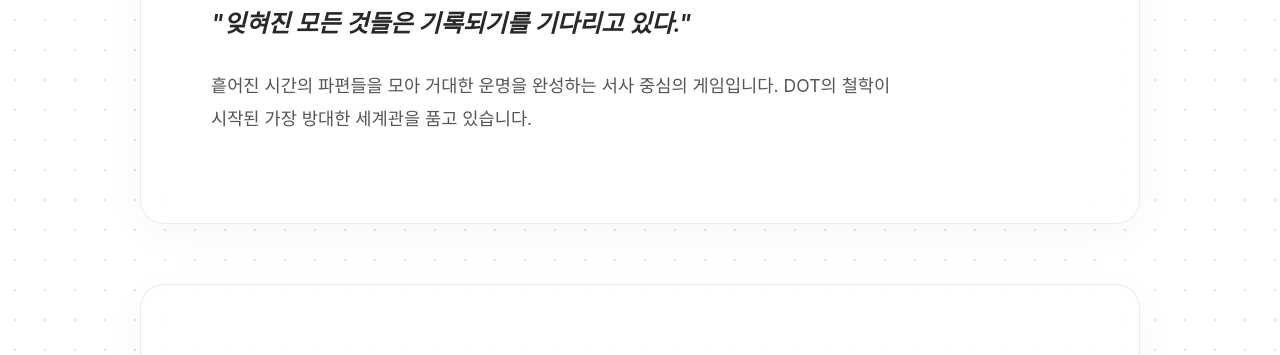
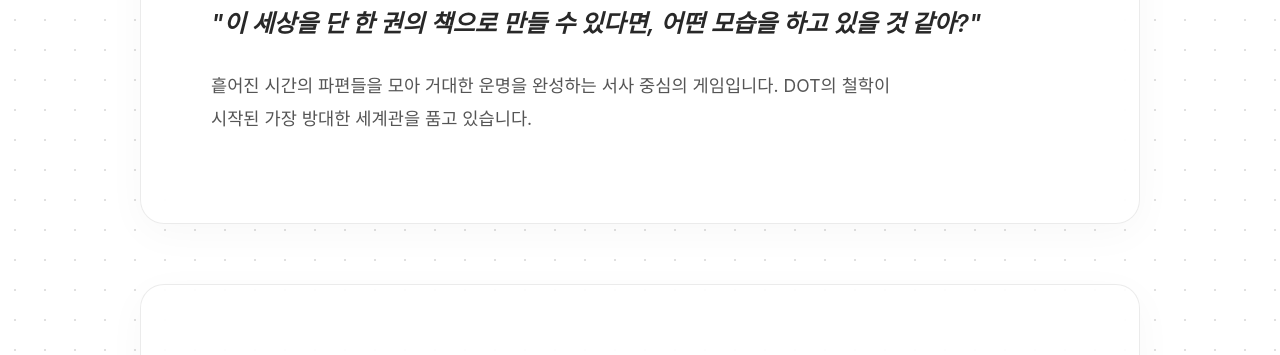
Before and after one commit to Jedidiah1926/DOT, a plain HTML site: page index.html in a window 1280 px wide. Shown: the part 745-1100 px from the top of the page. Drawn offline with Linux system fonts and the light colour scheme.

Commit message:
Update Korean tagline in index.html

```diff
--- a/index.html
+++ b/index.html
@@ -134,7 +134,7 @@
         <h2 class="game-title">Memoria</h2>
 
         <div class="tagline">
-            <span data-lang="ko">"잊혀진 모든 것들은 기록되기를 기다리고 있다."</span>
+            <span data-lang="ko">"이 세상을 단 한 권의 책으로 만들 수 있다면, 어떤 모습을 하고 있을 것 같아?"</span>
             <span data-lang="en">"Everything forgotten is waiting to be recorded."</span>
             <span data-lang="jp">"忘れられたすべては、記録されるのを待っている。"</span>
         </div>
```
